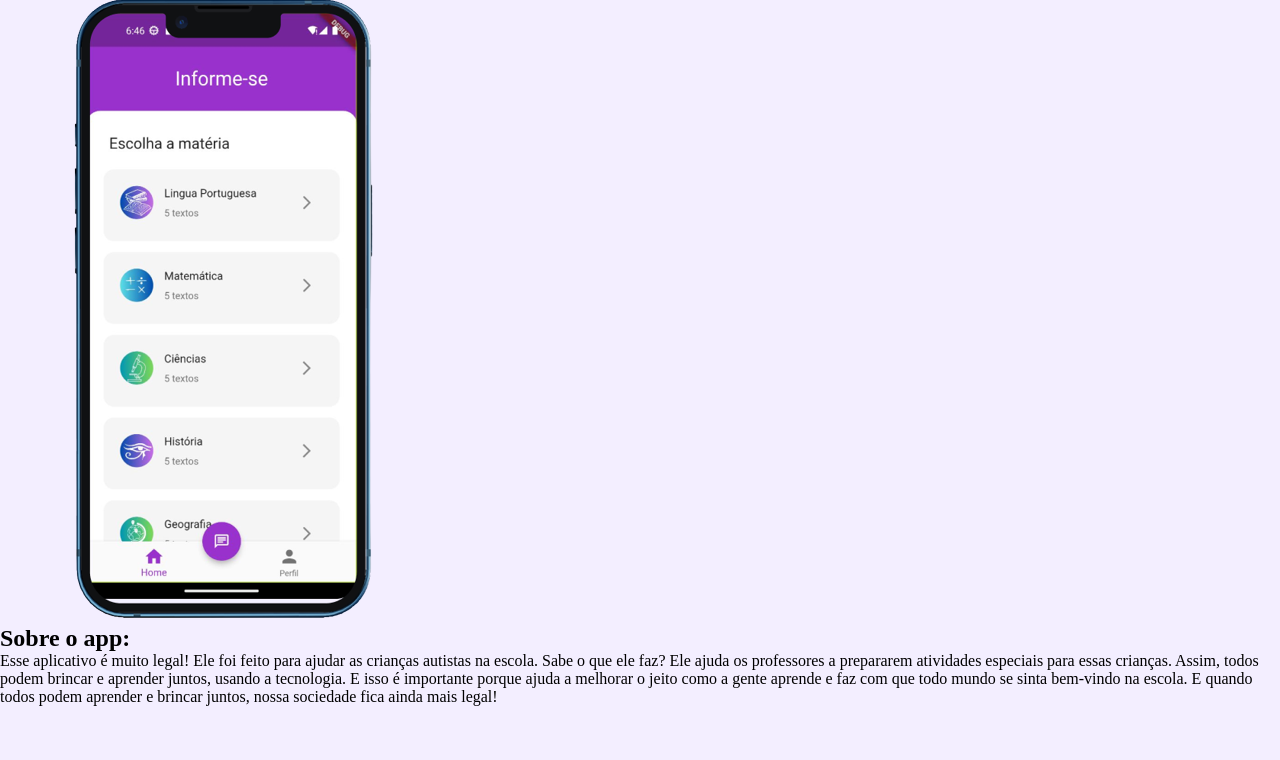
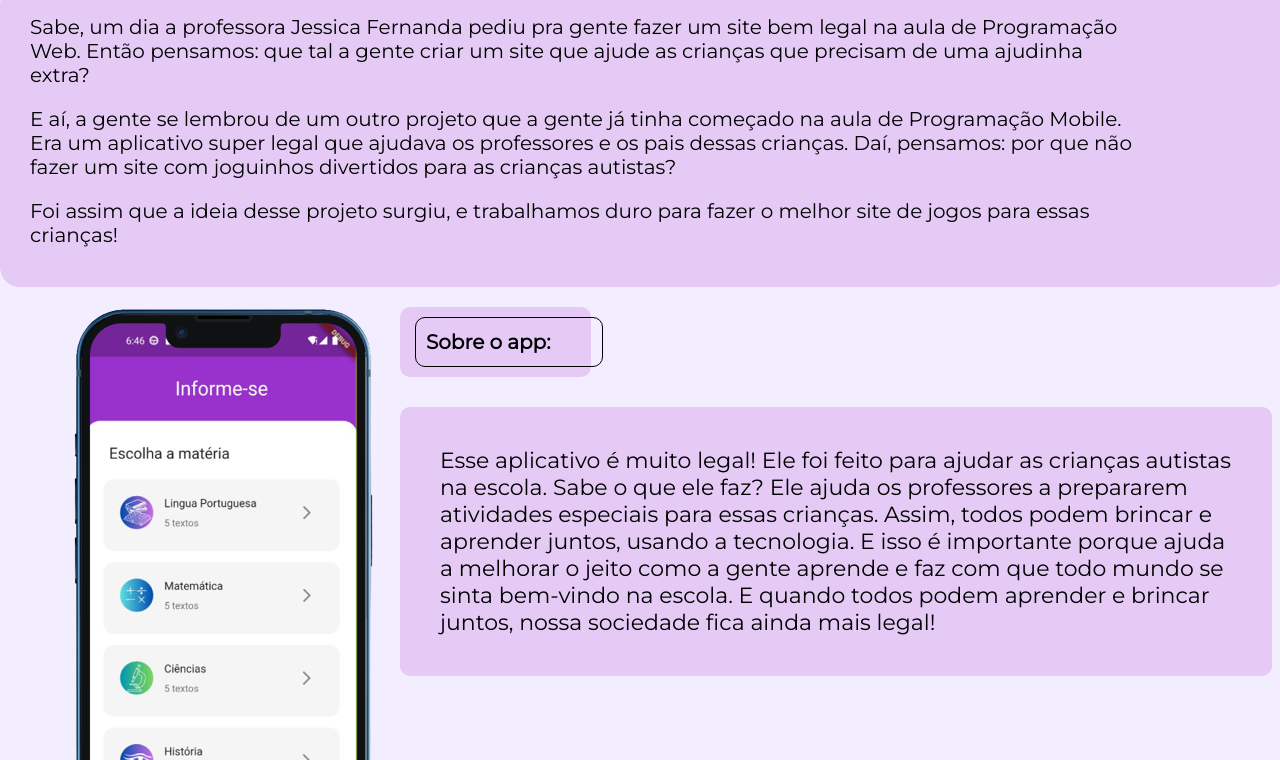
Before and after one commit to emilyfbez/Adautis-Web, a plain HTML site: page sobre.html in a window 1280 px wide. Shown: the part 226-986 px from the top of the page. Before the commit the page ends 932 px from the top, so only its background shows below. Drawn offline with Linux system fonts and the light colour scheme; a web font is replaced by a local one.

Commit message:
Update sobre.html

```diff
--- a/sobre.html
+++ b/sobre.html
@@ -2,7 +2,7 @@
 <html lang="pt-br">
 
 <head>
-    <link rel="stylesheet" href="css/style.css">
+    <link rel="stylesheet" href="css/style-sobre.css">
     <meta charset="UTF-8">
     <meta name="viewport" content="width=device-width, initial-scale=1.0">
     <title>Adautis</title>
```
